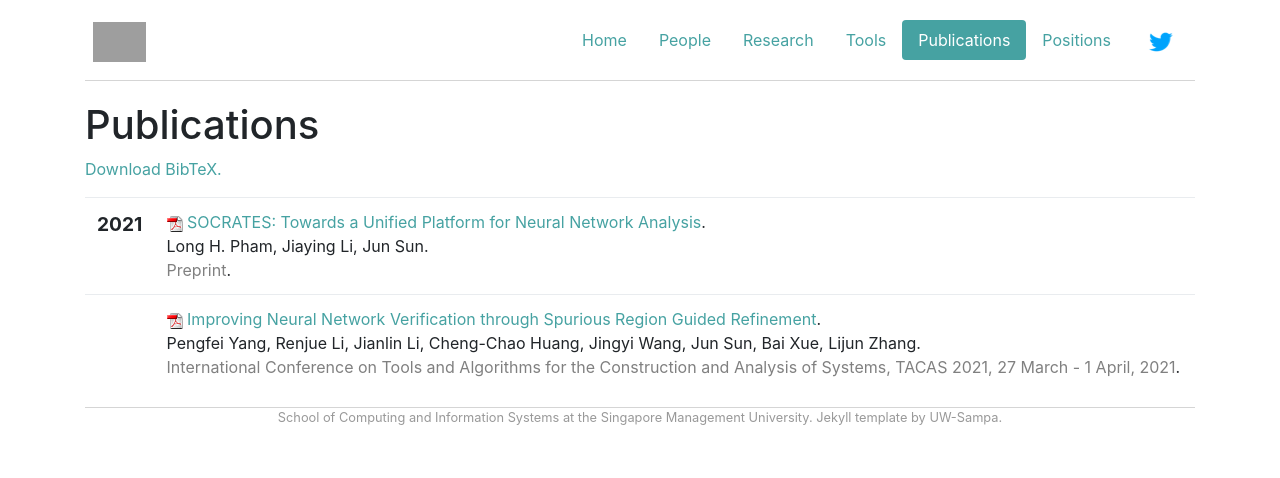
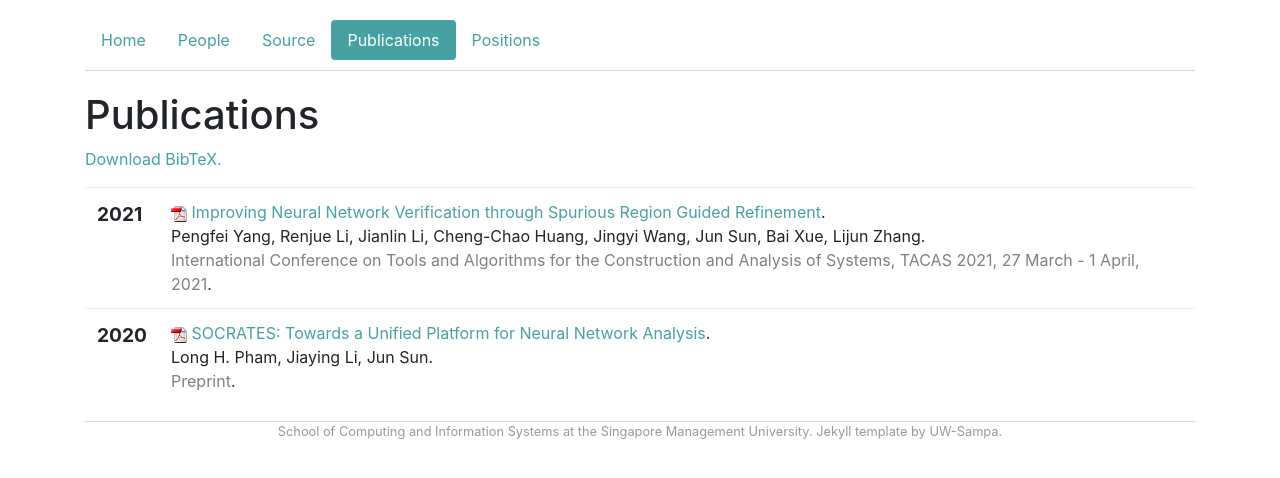
Before and after one commit to socrates4nn/socrates4nn.github.io, a Jekyll site: the page built from publications.html, in a window 1280 px wide. Shown: the top 478 px of the page. Built offline with Jekyll 4.4.1, drawn with Linux system fonts in a browser that asks for light colours; nearby versions of some CDN libraries; grey boxes are pictures that could not be loaded.

Commit message:
update content

```diff
--- a/_config.yml
+++ b/_config.yml
@@ -48,9 +48,7 @@ navigation:
     link: /
   - title: People
     link: /#people
-  - title: Research
-    link: /research.html
-  - title: Tools
+  - title: Source
     link: /software-toolkits.html
   - title: Publications
     link: /publications.html
--- a/_includes/pubs.html
+++ b/_includes/pubs.html
@@ -3,8 +3,30 @@
 	<tr>
 		<td>
 			<span class="date">
+				<big><strong>2021</strong></big><br />
 
-				<big><strong>2021</strong></big><br />
+			</span>
+		</td>
+		<td class="publication">
+			<span class="pubtitle">
+				<img src="img/pdficon_small.gif" width="16"
+					height="16" alt="PDF" />
+				<a href="https://doi.org/10.1007/978-3-030-72016-2_21">Improving Neural Network Verification through Spurious Region Guided Refinement</a>.
+			</span><br />
+			<span class="authors">
+				Pengfei Yang, Renjue Li, Jianlin Li, Cheng-Chao Huang, Jingyi Wang, Jun Sun, Bai Xue, Lijun Zhang.
+			</span><br />
+			<span style="color:grey;"><span class="venuetype"></span><span class="venue">International Conference on Tools and Algorithms for the Construction and Analysis of Systems, TACAS 2021, 27 March - 1 April, 2021</span></span>.
+			<br />
+			<span class="links">
+			</span>
+		</td>
+	</tr>
+	<tr>
+		<td>
+			<span class="date">
+
+				<big><strong>2020</strong></big><br />
 
 			</span>
 		</td>
@@ -23,27 +45,5 @@
 			</span>
 		</td>
 	</tr>
-	<tr>
-		<td>
-			<span class="date">
-
-
-			</span>
-		</td>
-		<td class="publication">
-			<span class="pubtitle">
-				<img src="img/pdficon_small.gif" width="16"
-					height="16" alt="PDF" />
-				<a href="https://doi.org/10.1007/978-3-030-72016-2_21">Improving Neural Network Verification through Spurious Region Guided Refinement</a>.
-			</span><br />
-			<span class="authors">
-				Pengfei Yang, Renjue Li, Jianlin Li, Cheng-Chao Huang, Jingyi Wang, Jun Sun, Bai Xue, Lijun Zhang.
-			</span><br />
-			<span style="color:grey;"><span class="venuetype"></span><span class="venue">International Conference on Tools and Algorithms for the Construction and Analysis of Systems, TACAS 2021, 27 March - 1 April, 2021</span></span>.
-			<br />
-			<span class="links">
-			</span>
-		</td>
-	</tr>
 </tbody>
 </table>
--- a/_layouts/default.html
+++ b/_layouts/default.html
@@ -18,16 +18,16 @@
             <div class="header d-flex
                         flex-column
                         flex-md-row justify-content-md-between">
-                <a href="{{ site.base }}/" class="">
-                    <!--<img src="{{ site.base }}/img/logo.png"
+                <!-- <a href="{{ site.base }}/" class="">
+                    <img src="{{ site.base }}/img/logo.png"
                          srcset="{{ site.base }}/img/logo@2x.png 2x"
                          alt="Awesome" id="logo">
-						<img src="{{ site.base }}/img/sav-logo_small.png 2x" alt="SAV Group Logo" id="logo"> -->
+						<img src="{{ site.base }}/img/sav-logo_small.png 2x" alt="SAV Group Logo" id="logo">
 					<picture>
 					  <source media="(min-width:768px)" srcset="{{ site.base }}/img/sav-logo_small.png">
 					  <img src="{{ site.base }}/img/sav-logo-3.jpg" alt="SAV Group Logo" id="logo">
 					</picture>
-                </a>
+                </a> -->
                 <ul class="nav nav-pills justify-content-center">
 
                     {% assign shorturl = page.url | replace:'.html','' | replace:'index','' %}
@@ -52,16 +52,15 @@
 
                     {% endfor %}
 
-                    <li class="nav-item">
+                    <!-- <li class="nav-item">
                         <a class="nav-link"
                            href="https://twitter.com/sav_smu" target="_new">
 	   					<picture>
 	   					  <source media="(min-width:768px)" srcset="{{ site.base }}/img/twitter_small.png">
 	   					  <img src="{{ site.base }}/img/twitter.png" style="height:20px;" alt="SAV on Twitter" />
 	   					</picture>
-                            <!-- <img src="{{ site.base }}/img/twitter_small.png" alt="SAV on Twitter" /> -->
                         </a>
-                    </li>
+                    </li> -->
 
                 </ul>
             </div>
```
Also changed, not shown: bib/pubs.bib (+16 -0 lines), index.html (+8 -31 lines), software-toolkits.md (+2 -2 lines).
